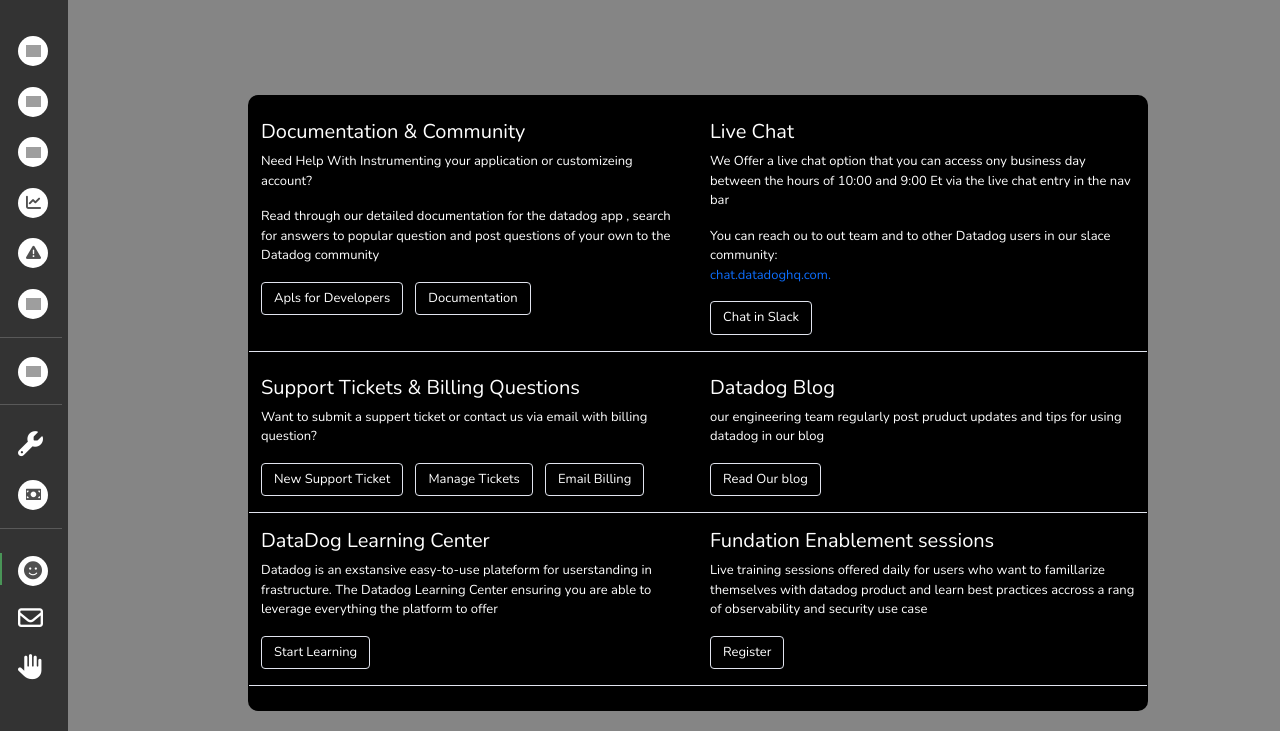
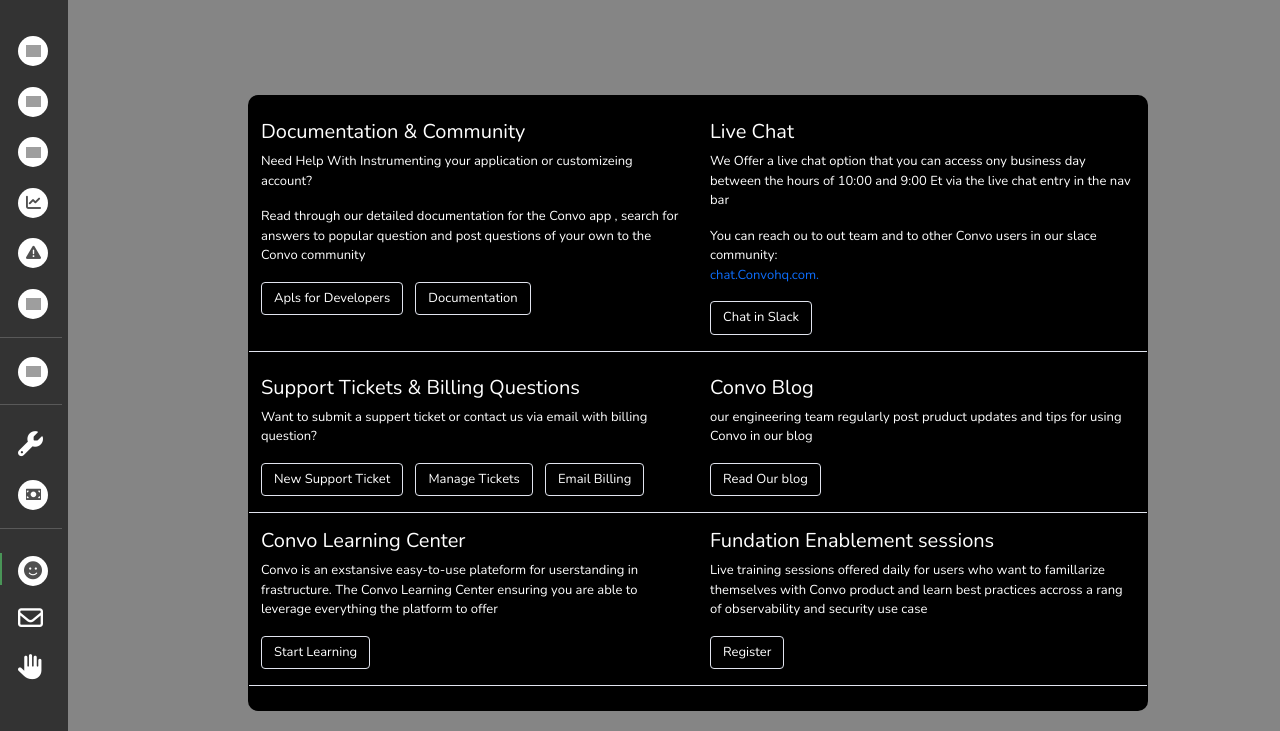
Before and after one commit to SAI19967/Convo-UI, a Flask app: page /help in a window 1280 px wide. Shown: the part 63-794 px from the top of the page. Run offline with Flask 3, Linux system fonts and the light colour scheme; some libraries are stand-ins or nearby versions; grey boxes are pictures that could not be loaded.

Commit message:
Update Help.html
updated

```diff
--- a/templates/Help.html
+++ b/templates/Help.html
@@ -68,8 +68,8 @@
                     <div class="col-lg-6 col-md-6 col-sm-12">
                         <h5>Documentation & Community</h5>
                         <p class="fs-13">Need Help With Instrumenting your application or customizeing account?</p>
-                        <p class="fs-13">Read through our detailed documentation for the datadog app , search for answers to popular question and post questions of your own
-                            to the Datadog  community</p>
+                        <p class="fs-13">Read through our detailed documentation for the Convo app , search for answers to popular question and post questions of your own
+                            to the Convo  community</p>
                             <div>
                                 <button type="button" class="btn remove-bg btn-primary text-dark fs-13 me-2" >Apls for Developers</button>
                                 <button type="button" class="btn remove-bg btn-primary text-dark fs-13"      >Documentation</button>
@@ -78,7 +78,7 @@
                     <div class="col-lg-6 col-md-6 col-sm-12">
                         <h5>Live Chat</h5>
                         <p class="fs-13"> We Offer a live chat option that you can access ony business day between the hours of 10:00 and 9:00 Et via the live chat entry in the nav bar</p>
-                        <p class="fs-13">You can reach ou to out team and to other Datadog users in our slace community: <br> <a href=""  >chat.datadoghq.com.</a> </p>
+                        <p class="fs-13">You can reach ou to out team and to other Convo users in our slace community: <br> <a href=""  >chat.Convohq.com.</a> </p>
                         <button type="button" class="btn remove-bg btn-primary text-dark fs-13 me-2" >Chat in Slack</button>
 
                     </div>
@@ -94,16 +94,16 @@
                             </div>
                     </div>
                     <div class="col-lg-6 col-md-6 col-sm-12">
-                        <h5>Datadog Blog</h5>
-                        <p class="fs-13"> our engineering team regularly post pruduct updates and tips for using datadog in our blog </p>
+                        <h5>Convo Blog</h5>
+                        <p class="fs-13"> our engineering team regularly post pruduct updates and tips for using Convo in our blog </p>
                         <button type="button" class="btn remove-bg btn-primary text-dark fs-13 me-2" >Read Our blog</button>
 
                     </div>
                 </div>
                 <div class="row w-100 pt-3 m-0 pb-3" style="border-bottom: #e1e4ee solid 1px;">
                     <div class="col-lg-6 col-md-6 col-sm-12">
-                        <h5>DataDog Learning Center</h5>
-                        <p class="fs-13">Datadog is an exstansive easy-to-use plateform for userstanding in frastructure. The Datadog Learning Center ensuring you are able to leverage everything the platform to offer  </p>
+                        <h5>Convo Learning Center</h5>
+                        <p class="fs-13">Convo is an exstansive easy-to-use plateform for userstanding in frastructure. The Convo Learning Center ensuring you are able to leverage everything the platform to offer  </p>
                             <div>
                                 <button type="button" class="btn remove-bg btn-primary text-dark fs-13 me-2" >Start Learning</button>
 
@@ -111,7 +111,7 @@
                     </div>
                     <div class="col-lg-6 col-md-6 col-sm-12 ">
                         <h5>Fundation Enablement sessions </h5>
-                        <p class="fs-13"> Live training  sessions offered daily for users who want to famillarize themselves with datadog product and
+                        <p class="fs-13"> Live training  sessions offered daily for users who want to famillarize themselves with Convo product and
                              learn best practices accross a rang of observability and security use case </p>
                         <button type="button" class="btn btn-primary remove-bg text-dark fs-13 me-2" >Register</button>
 
```
